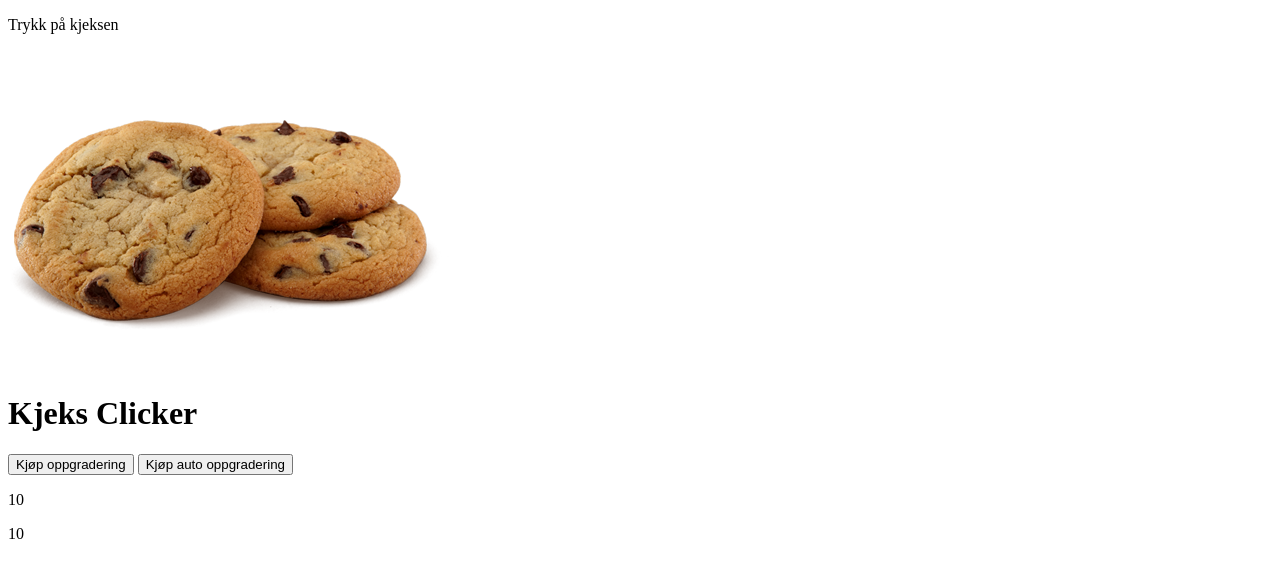
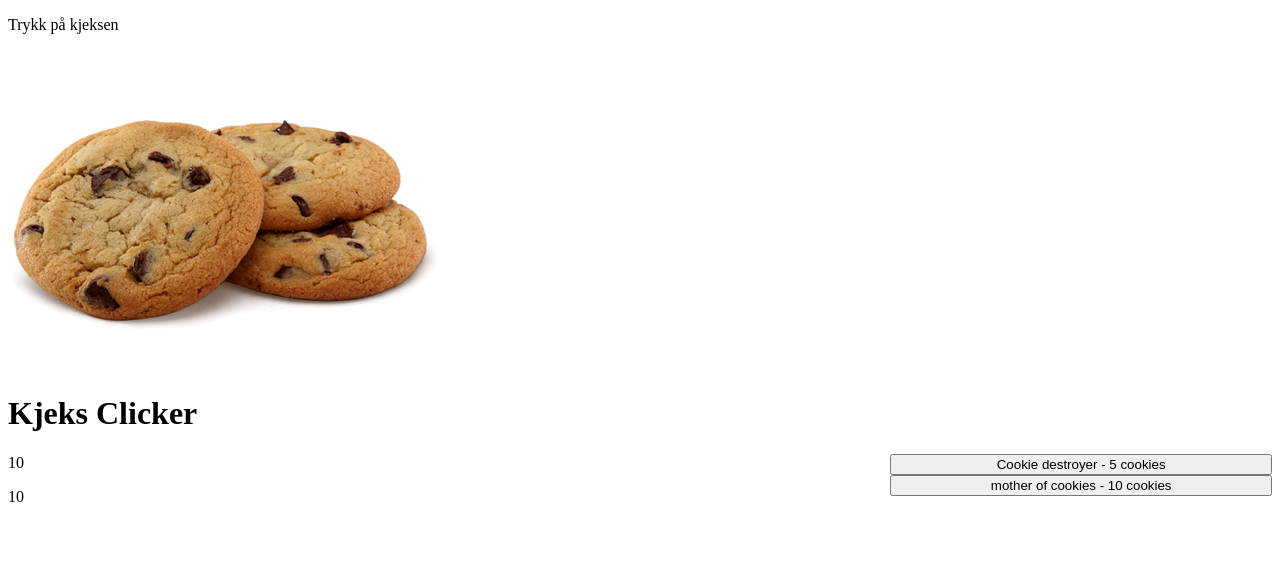
Before and after one commit to TheZenDenn/clicker-spill, a SvelteKit app: page / in a window 1280 px wide. Shown: the top 578 px of the page. Built offline with nearby package versions, Linux system fonts and the light colour scheme.

Commit message:
ting shop

```diff
--- a/src/routes/+page.svelte
+++ b/src/routes/+page.svelte
@@ -63,16 +63,28 @@ function upgrade(pris, multi) {
     <p>Trykk på kjeksen</p>
     <a href="" on:click={faaPoeng}><img src="{kjeks}" alt=""></a>
     <!--<button on:click={faaPoeng}>Trykk</button>-->
-    <h1>Kjeks Clicker</h1>
+    <h1>Kjeks Clicker</h1><!--
     <button on:click={oppgradering}>Kjøp oppgradering</button>
     <button on:click={autoOppgradering}>Kjøp auto oppgradering</button>
+-->
 
+    <div class="shop">
+        {#each items as item}
+            <button on:click={() => {upgrade(item.pris, item.multi)}}>{item.navn} - {item.pris} cookies</button>
+        {/each}
+    </div>
     <p>{poeng}</p>
     <p>{pris}</p>
 
 
     <style>
 
-
+        .shop {
+            float: right;
+            display: block;
+        }
+        .shop button {
+            width: 100%;
+        }
 
     </style>
```
Lines whose indentation alone changed are shown as unchanged.
